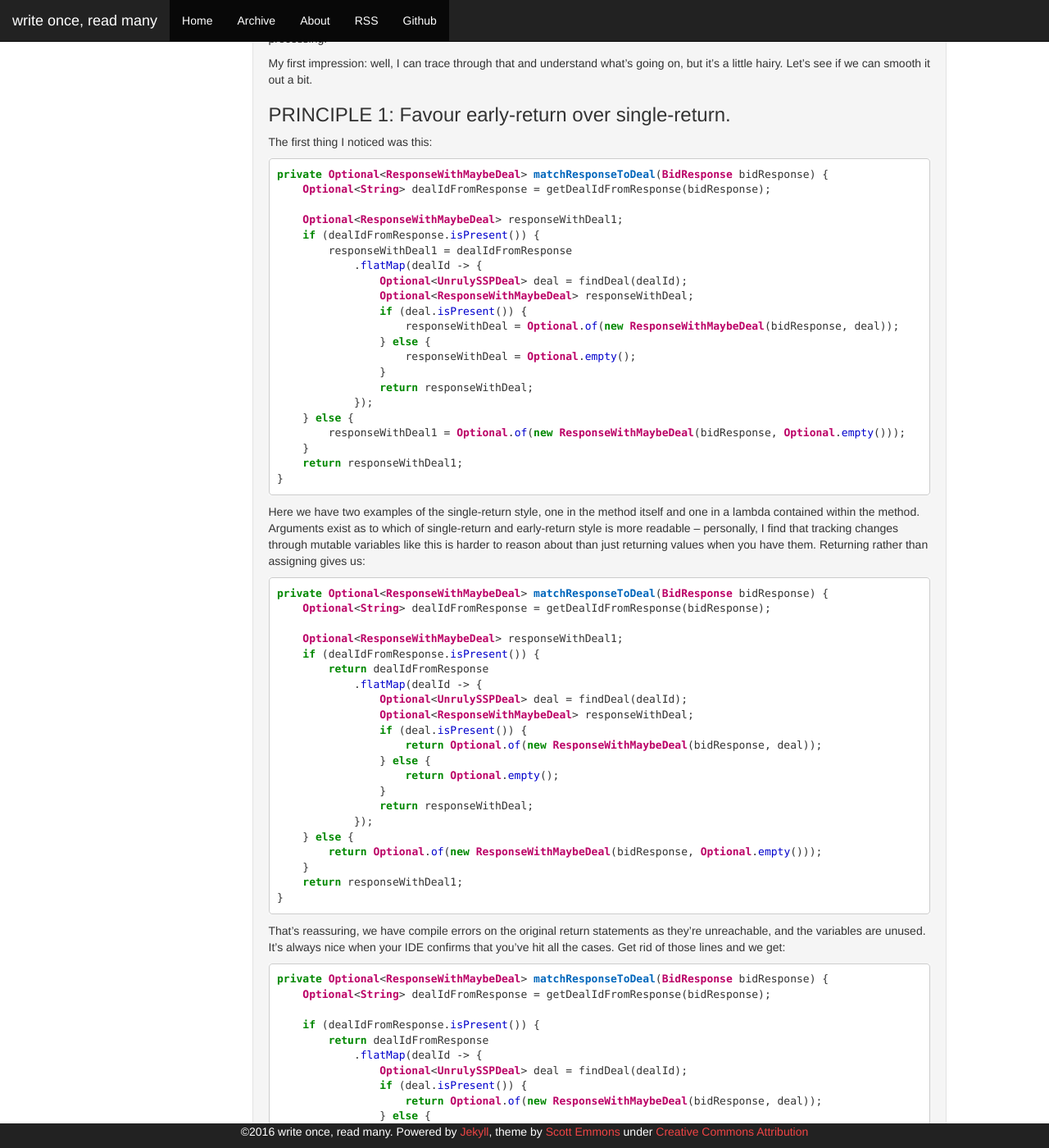
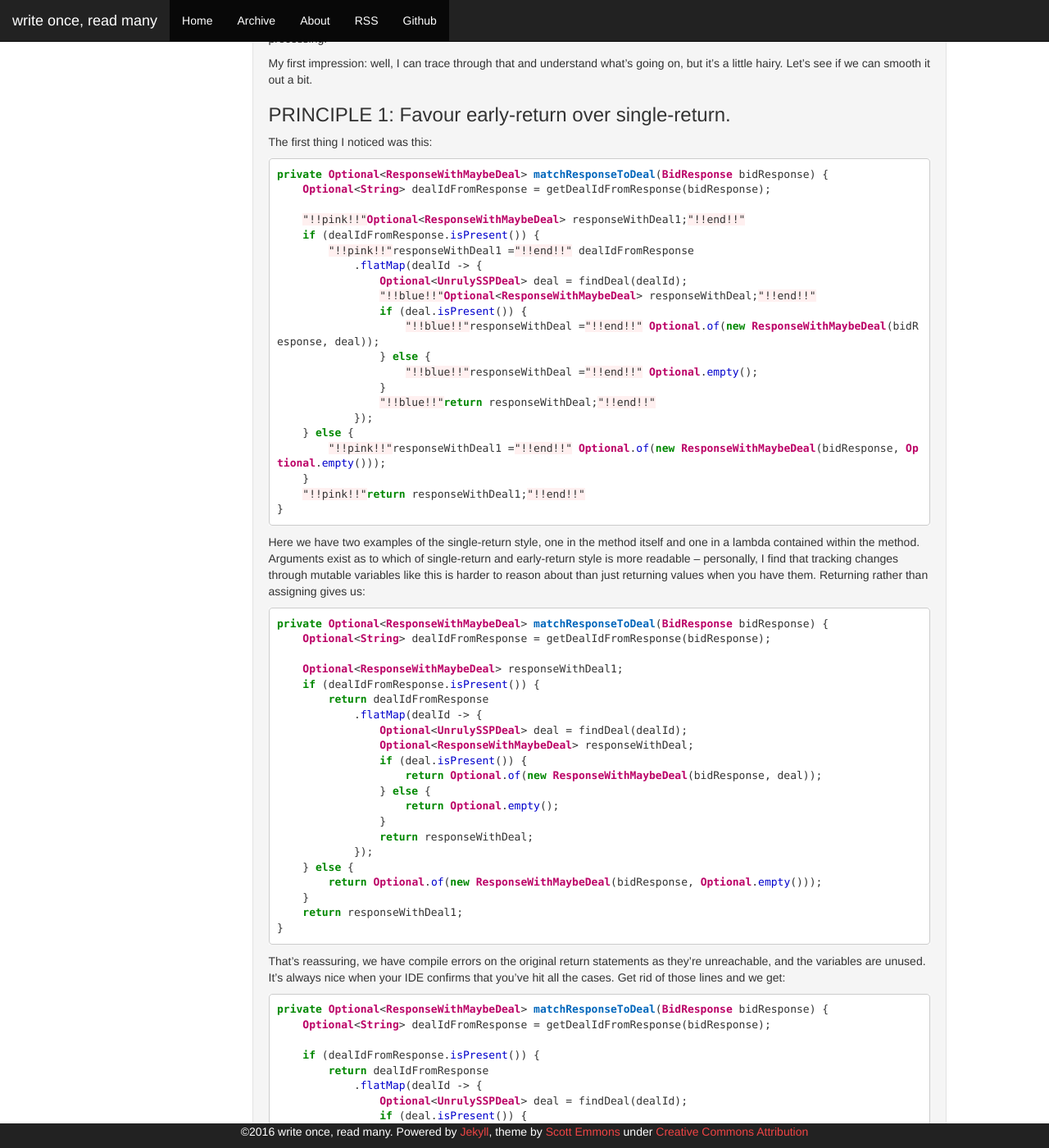
Before and after one commit to writeoncereadmany/writeoncereadmany.github.io, a Jekyll site: the page built from _posts/2016-11-11-refactoring-to-functionality.md, in a window 1280 px wide and 1400 px high, scrolled down 854 px. Shown: the whole window at 82% size. Built offline with Jekyll 4.4.1, drawn with Linux system fonts in a browser that asks for light colours.

Commit message:
Worked out how to do inline block highlighting! It's a hack at the moment though

````diff
--- a/_includes/header.html
+++ b/_includes/header.html
@@ -10,6 +10,7 @@
     <link href="{{ site.baseurl }}/css/bootstrap.min.css" rel="stylesheet" type="text/css">
     <link href="{{ site.baseurl }}/css/theme.css" rel="stylesheet" type="text/css">
     <link href="{{ site.baseurl }}/css/syntax.css" rel="stylesheet" type="text/css">
+    <link href="{{ site.baseurl }}/css/highlight.css" rel="stylesheet" type="text/css">
 {% include isso-comments.html %}
 </head>
 
--- a/_posts/2016-11-11-refactoring-to-functionality.md
+++ b/_posts/2016-11-11-refactoring-to-functionality.md
@@ -53,23 +53,23 @@ The first thing I noticed was this:
 private Optional<ResponseWithMaybeDeal> matchResponseToDeal(BidResponse bidResponse) {
     Optional<String> dealIdFromResponse = getDealIdFromResponse(bidResponse);
 
-    Optional<ResponseWithMaybeDeal> responseWithDeal1;
+    "!!pink!!"Optional<ResponseWithMaybeDeal> responseWithDeal1;"!!end!!"
     if (dealIdFromResponse.isPresent()) {
-        responseWithDeal1 = dealIdFromResponse
+        "!!pink!!"responseWithDeal1 ="!!end!!" dealIdFromResponse
             .flatMap(dealId -> {
                 Optional<UnrulySSPDeal> deal = findDeal(dealId);
-                Optional<ResponseWithMaybeDeal> responseWithDeal;
+                "!!blue!!"Optional<ResponseWithMaybeDeal> responseWithDeal;"!!end!!"
                 if (deal.isPresent()) {
-                    responseWithDeal = Optional.of(new ResponseWithMaybeDeal(bidResponse, deal));
+                    "!!blue!!"responseWithDeal ="!!end!!" Optional.of(new ResponseWithMaybeDeal(bidResponse, deal));
                 } else {
-                    responseWithDeal = Optional.empty();
+                    "!!blue!!"responseWithDeal ="!!end!!" Optional.empty();
                 }
-                return responseWithDeal;
+                "!!blue!!"return responseWithDeal;"!!end!!"
             });
     } else {
-        responseWithDeal1 = Optional.of(new ResponseWithMaybeDeal(bidResponse, Optional.empty()));
+        "!!pink!!"responseWithDeal1 ="!!end!!" Optional.of(new ResponseWithMaybeDeal(bidResponse, Optional.empty()));
     }
-    return responseWithDeal1;
+    "!!pink!!"return responseWithDeal1;"!!end!!"
 }
 ```
 Here we have two examples of the single-return style, one in the method itself and one in a lambda contained within the method. Arguments exist as to which of single-return and early-return style is more readable – personally, I find that tracking changes through mutable variables like this is harder to reason about than just returning values when you have them. Returning rather than assigning gives us:
--- /dev/null
+++ b/css/highlight.css
@@ -0,0 +1,4 @@
+/* This css file is the colorful.css theme from https://github.com/iwootten/jekyll-syntax */
+
+.highlight .pink { background-color: #ffcccc } /* Literal.String.Heredoc */
+.highlight .blue { background-color: #bbddff } /* Literal.String.Interpol */
````
Also changed, not shown: colorise.py (added, +13 -0 lines), 8 other files.
